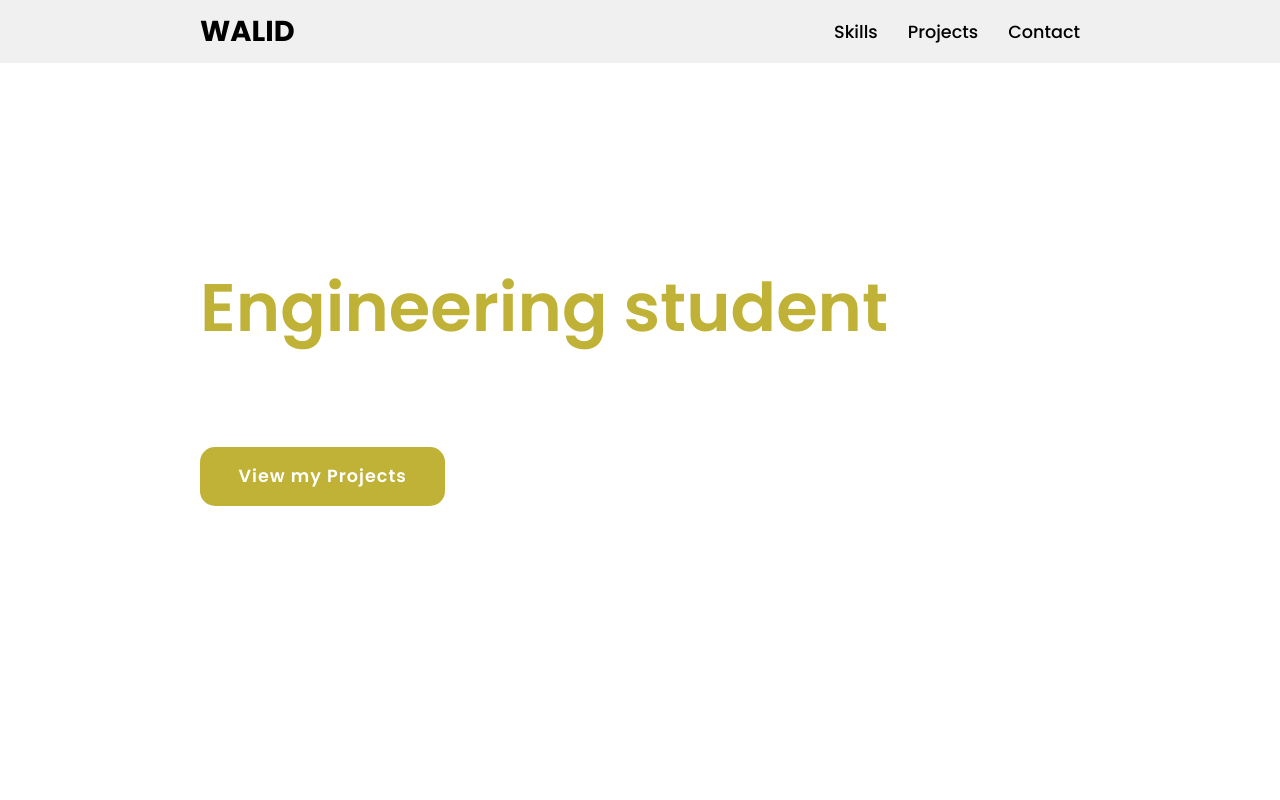
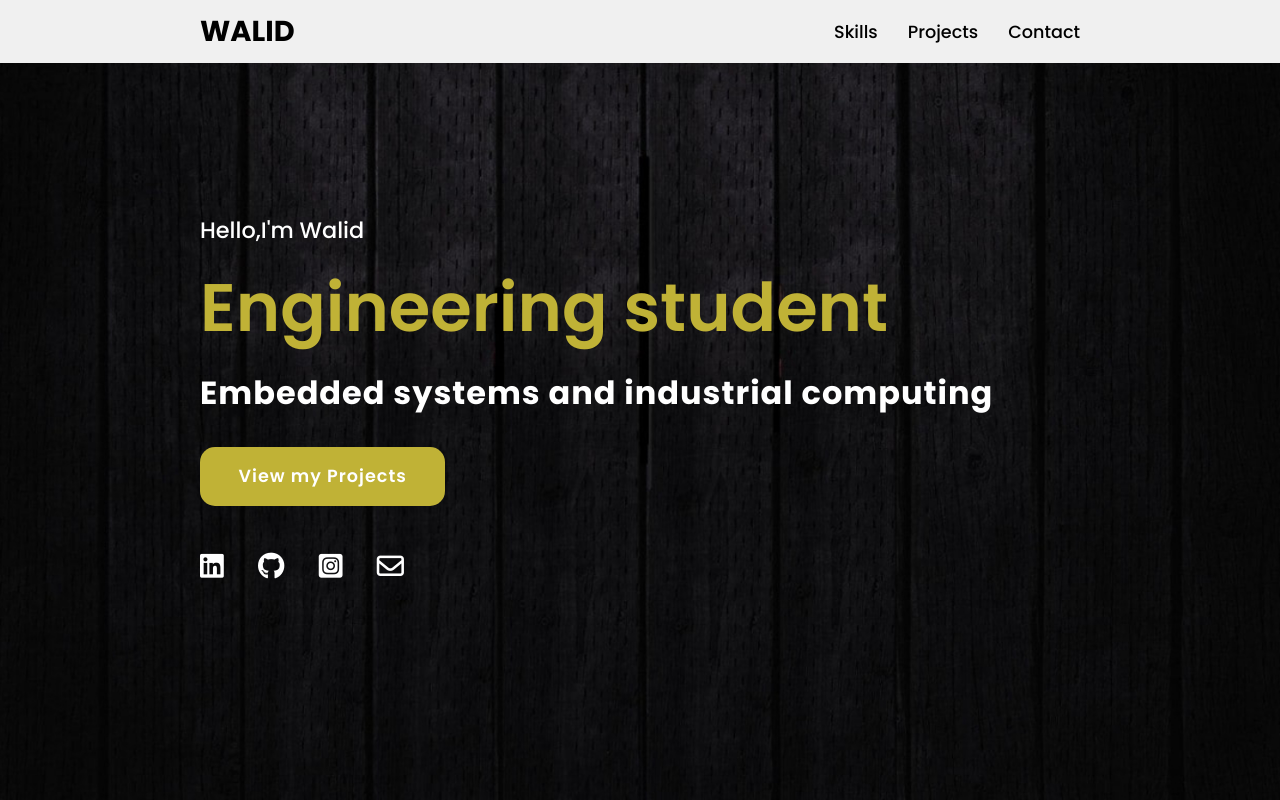
Before and after one commit to walidelhannach/walidelhannach.github.io, a plain HTML site: page index.html in a window 1280 px wide. Shown: the top 800 px of the page. Drawn offline with Linux system fonts and the light colour scheme.

Commit message:
Update style.css

```diff
--- a/style.css
+++ b/style.css
@@ -46,7 +46,7 @@ section{
     min-height: 100vh;
     display: flex;
     align-items: center;
-    background: url(images/background.jpg) no-repeat;
+    background: url(background.jpg) no-repeat;
     background-size: cover;
     background-position: center;
     background-attachment: fixed;
```
